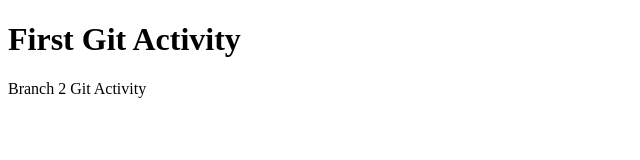
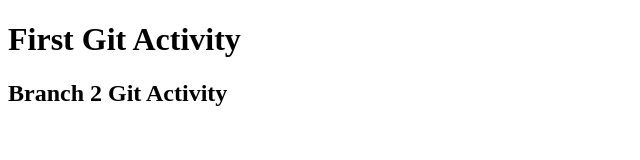
Before and after one commit to OrtegaJade/Jade_Git_Activity1, a plain HTML site: page index.html in a window 1280 px wide. Shown: the whole page, without its empty margins (0-640 px from the left). Drawn offline with Linux system fonts and the light colour scheme.

Commit message:
h2 added branch 2

```diff
--- a/index.html
+++ b/index.html
@@ -8,6 +8,6 @@
 </head>
 <body>
     <h1>First Git Activity</h1>
-    <p>Branch 2 Git Activity</p>
+    <h2>Branch 2 Git Activity</h2>
 </body>
 </html>
```
